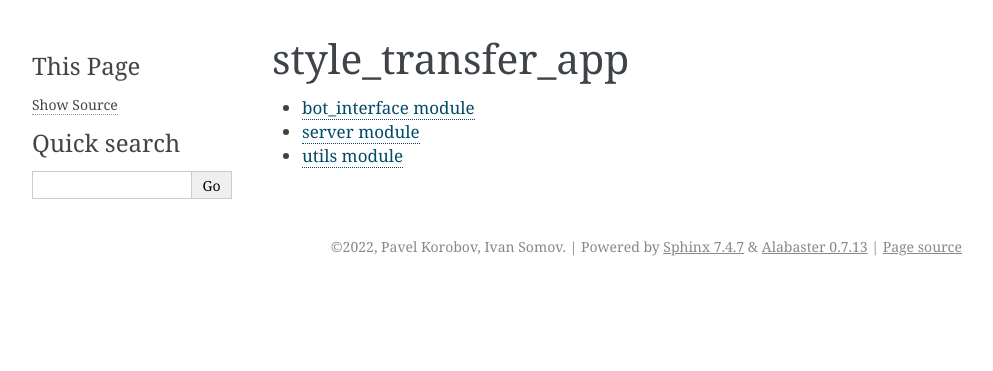
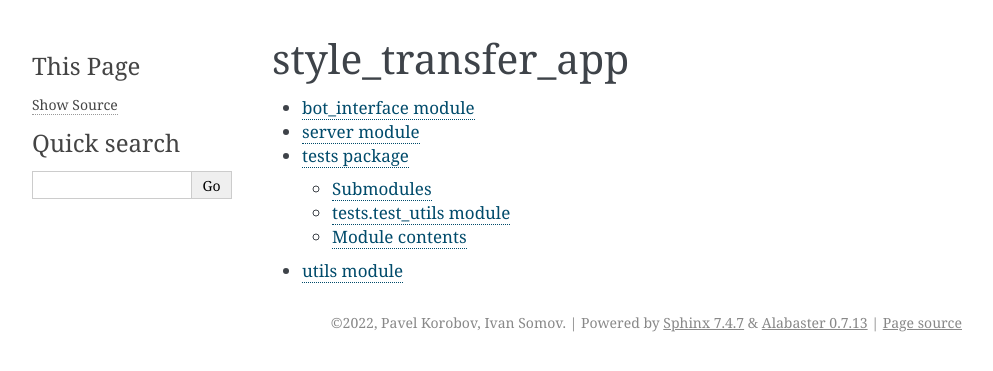
Before and after one commit to pkorobov/style_transfer_app, a Sphinx documentation site: the page built from docs/modules.rst, in a window 1280 px wide. Shown: the top 371 px of the page, without its empty margins (148-1141 px from the left). Built offline with Sphinx 7.4.7, drawn with Linux system fonts in a browser that asks for light colours.

Commit message:
final docs update

```diff
--- a/docs/conf.py
+++ b/docs/conf.py
@@ -21,6 +21,7 @@
 copyright = '2022, Pavel Korobov, Ivan Somov'
 author = 'Pavel Korobov, Ivan Somov'
 
+autodoc_mock_imports = ["telebot"]
 
 # -- General configuration ---------------------------------------------------
 
--- a/docs/modules.rst
+++ b/docs/modules.rst
@@ -6,4 +6,5 @@ style_transfer_app
 
    bot_interface
    server
+   tests
    utils
```
